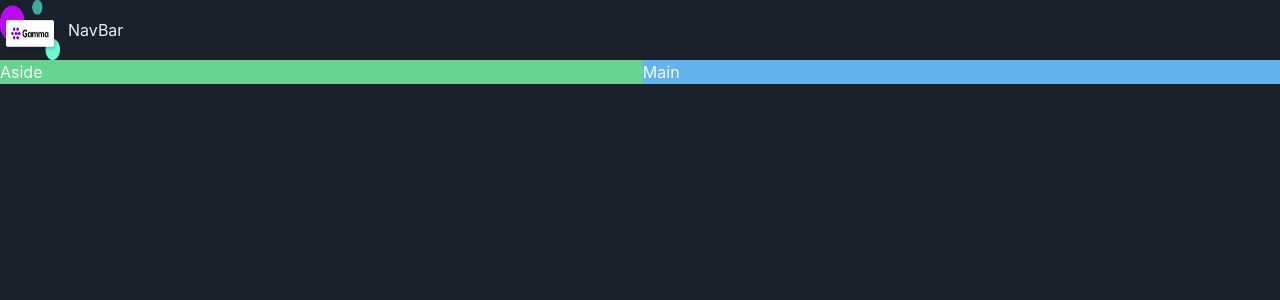
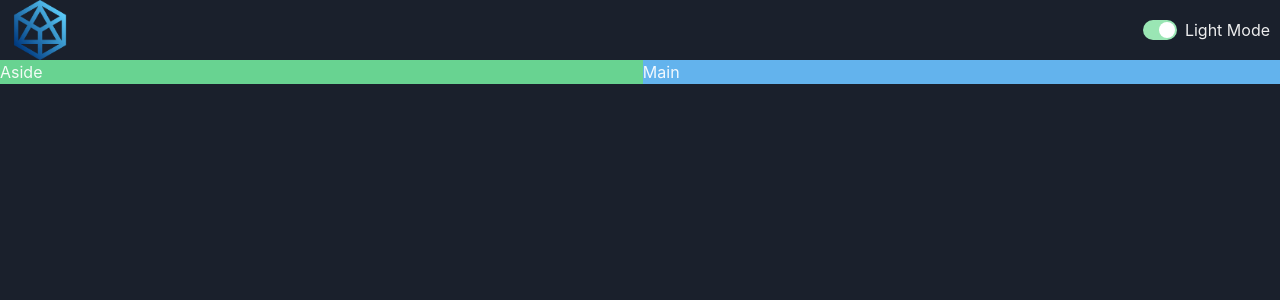
Before and after one commit to sikandar-saleem/game-hub, a React (Vite) app: page / in a window 1280 px wide. Shown: the top 300 px of the page. Built offline with nearby package versions, Linux system fonts and the light colour scheme.

Commit message:
Add: Dark/Light Mode Toggler

```diff
--- /dev/null
+++ b/src/components/ColorModeSwitch.tsx
@@ -0,0 +1,18 @@
+import { HStack, Switch, Text, useColorMode } from "@chakra-ui/react";
+
+export default function ColorModeSwitch() {
+  // These are defined variable and metod in this hook
+  // that automatically toggle between light/dark mode
+
+  const { colorMode, toggleColorMode } = useColorMode();
+  return (
+    <HStack>
+      <Switch
+        isChecked={colorMode === "dark"}
+        onChange={toggleColorMode}
+        colorScheme="green"
+      />
+      <Text>{colorMode === "light" ? "Dark" : "Light"} Mode</Text>
+    </HStack>
+  );
+}
--- a/src/components/NavBar.tsx
+++ b/src/components/NavBar.tsx
@@ -1,11 +1,12 @@
-import { HStack, Image, Text } from "@chakra-ui/react";
+import { HStack, Image } from "@chakra-ui/react";
 import logo from "../assets/logo.webp";
+import ColorModeSwitch from "./ColorModeSwitch";
 
 export default function NavBar() {
   return (
-    <HStack>
+    <HStack justify="space-between" padding="0 10px">
       <Image src={logo} boxSize="60px" />
-      <Text>NavBar</Text>
+      <ColorModeSwitch />
     </HStack>
   );
 }
```
Also changed, not shown: src/assets/logo.webp.
